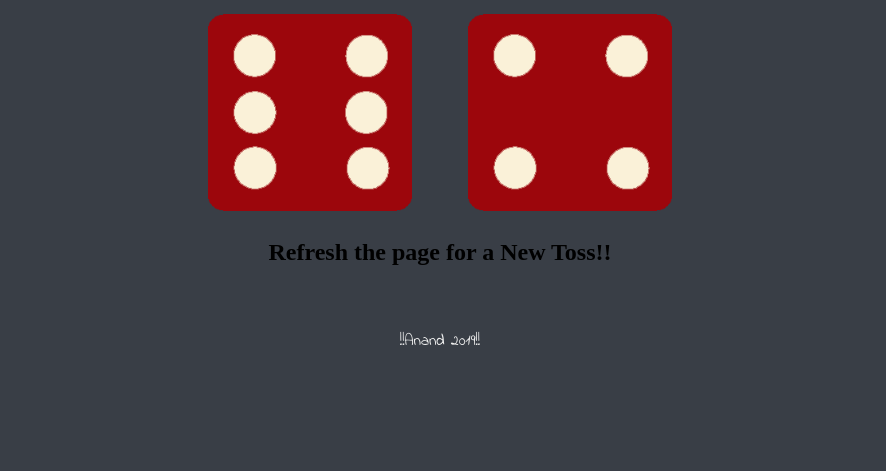
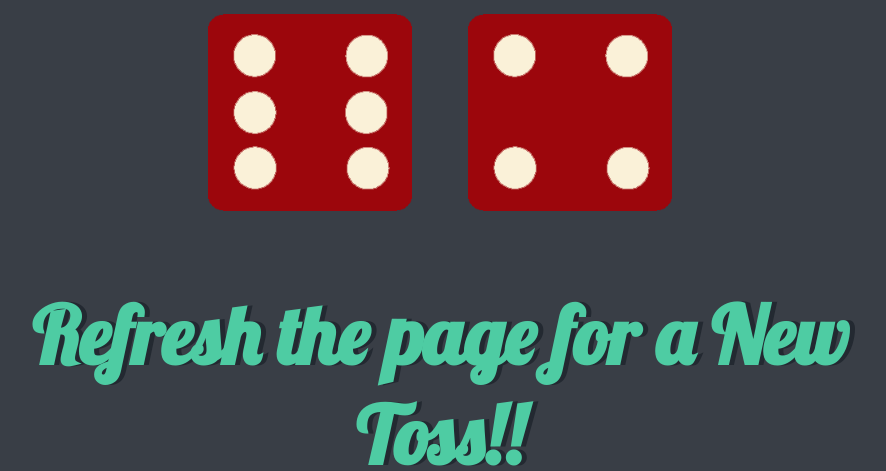
Before and after one commit to anand-1599/Dice-Game, a plain HTML site: page index.html in a window 1280 px wide. Shown: the part 481-952 px from the top of the page, without its empty margins (200-1086 px from the left). Before the commit the page ends 842 px from the top, so only its background shows below. Drawn offline with Linux system fonts and the light colour scheme.

Commit message:
Update styles.css

```diff
--- a/styles.css
+++ b/styles.css
@@ -21,6 +21,12 @@ h1 {
   font-size: 8rem;
   color: #4ECCA3;
 }
+h2 {
+  font-family: 'Lobster', cursive;
+  text-shadow: 5px 0 #232931;
+  font-size: 5rem;
+  color: #4ECCA3;
+}
 
 p {
   font-size: 2rem;
@@ -37,5 +43,6 @@ footer {
   color: #EEEEEE;
   text-align: center;
   font-family: 'Indie Flower', cursive;
+  font-size: 3rem;
 
 }
```
